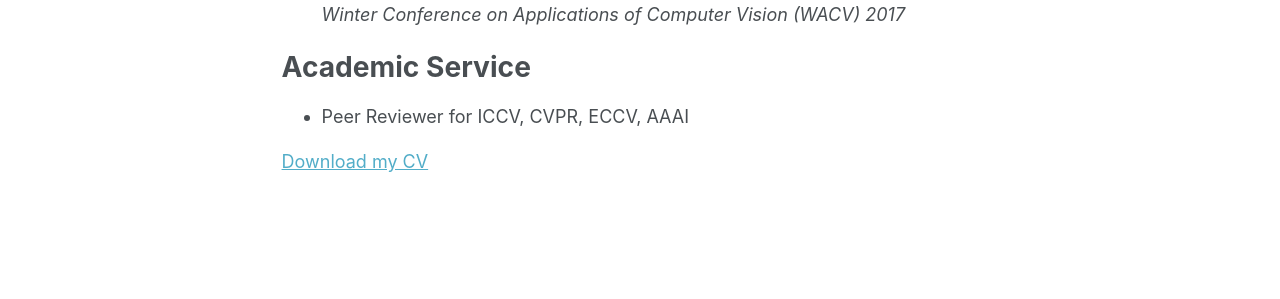
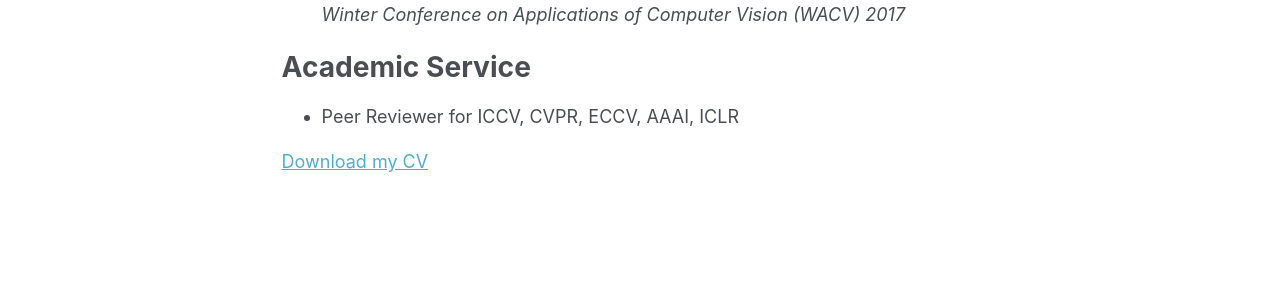
Before and after one commit to 3xWangDot/3xWangDot.github.io, a Jekyll site: the page built from _pages/cv.md, in a window 1280 px wide and 900 px high, scrolled down 1391 px. Shown: the part 504-803 px from the top of the window. Built offline with Jekyll 4.4.1, drawn with Linux system fonts in a browser that asks for light colours.

Commit message:
Update cv.md

```diff
--- a/_pages/cv.md
+++ b/_pages/cv.md
@@ -78,7 +78,7 @@ Publications
 
 Academic Service
 ======
-* Peer Reviewer for ICCV, CVPR, ECCV, AAAI
+* Peer Reviewer for ICCV, CVPR, ECCV, AAAI, ICLR
 
 
 [Download my CV](https://3xwangdot.github.io/files/Jue_WANG_CV.pdf)
```
